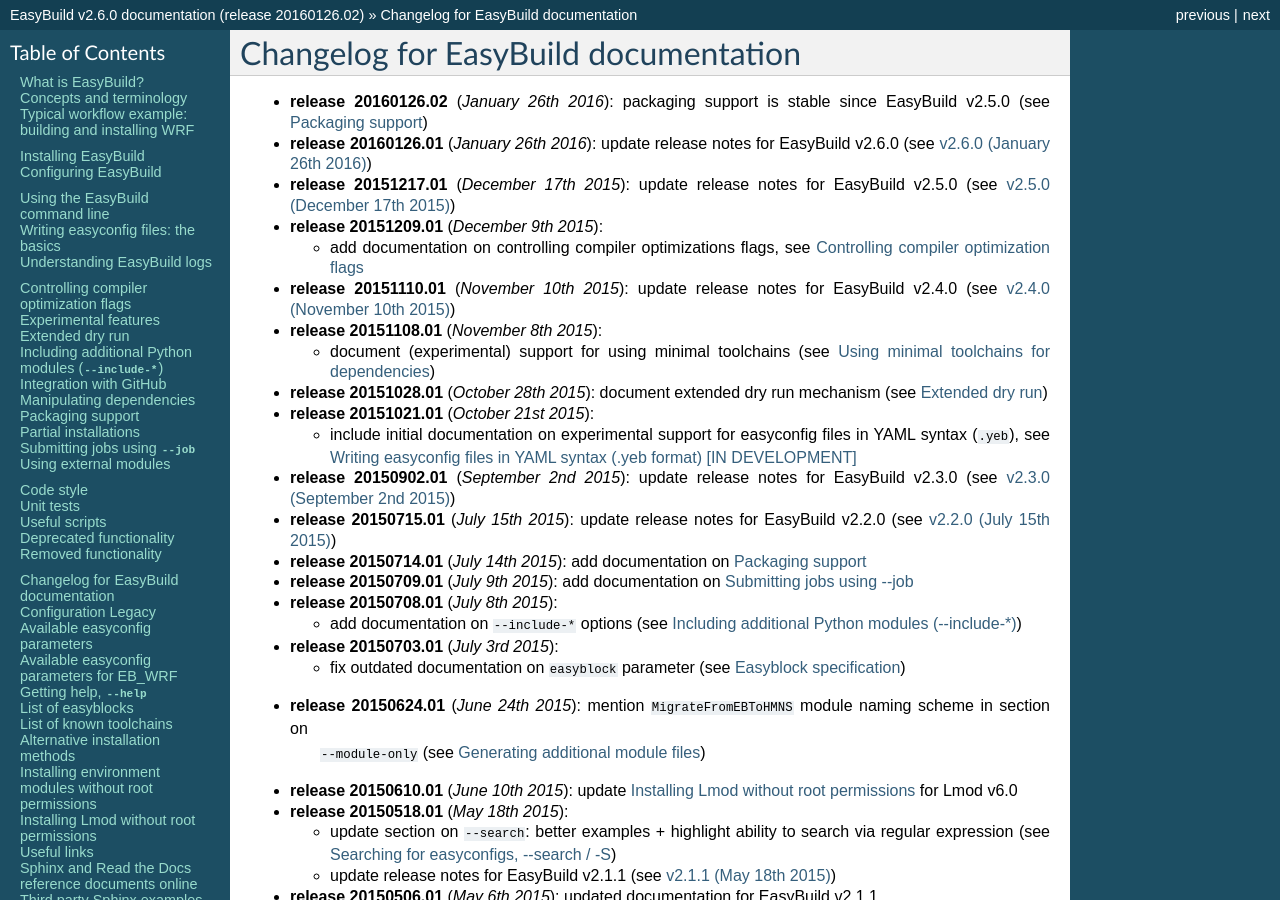
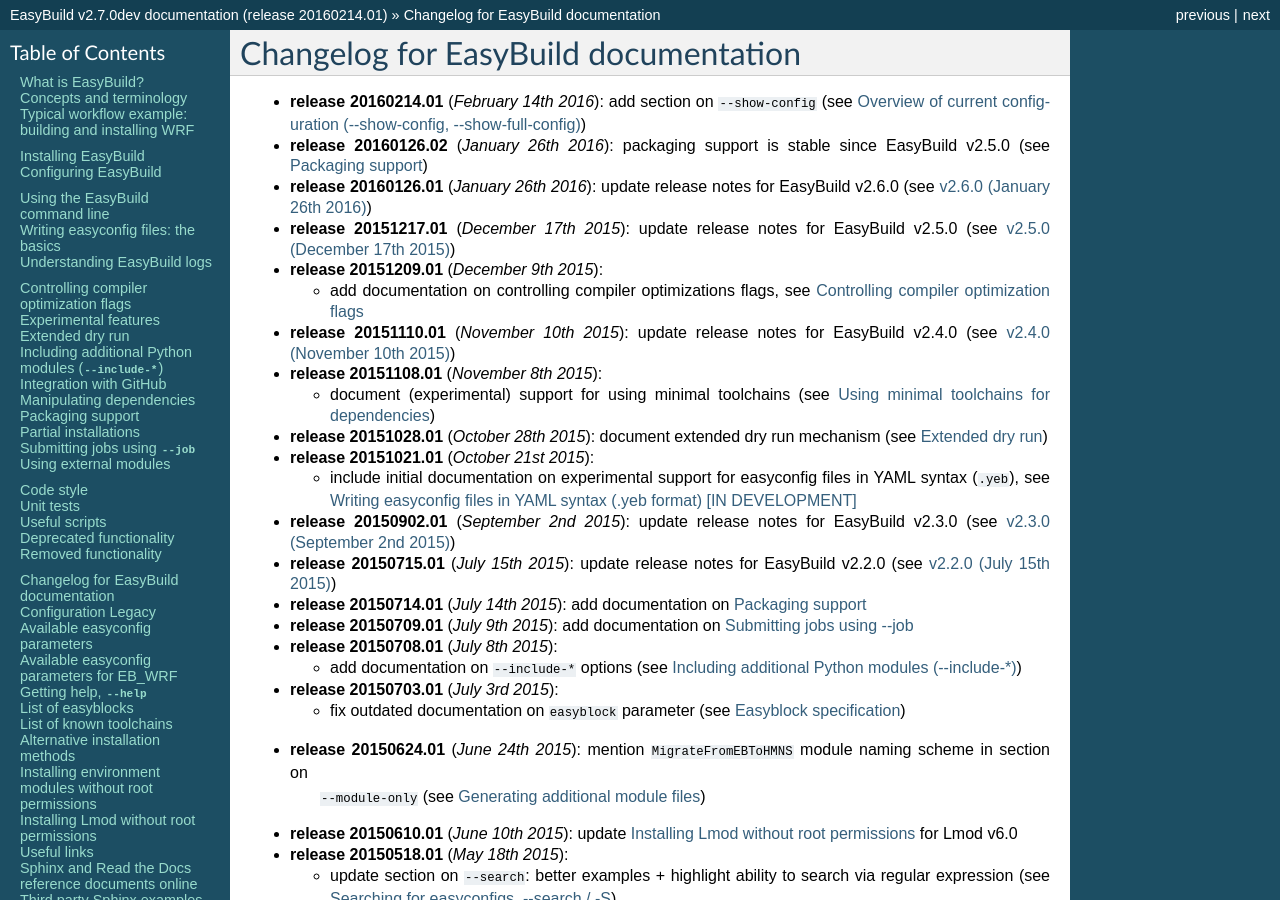
Before and after one commit to easybuilders/easybuild, a Sphinx documentation site: the page built from docs/Changelog.rst, in a window 1280 px wide and 900 px high. Built offline with Sphinx 7.4.7, drawn with Linux system fonts in a browser that asks for light colours; some of the changed text lies outside the part shown.

Commit message:
bump release & update changelog

```diff
--- a/docs/Changelog.rst
+++ b/docs/Changelog.rst
@@ -3,6 +3,7 @@
 Changelog for EasyBuild documentation
 -------------------------------------
 
+* **release 20160214.01** (`February 14th 2016`): add section on ``--show-config`` (see :ref:`configuration_show_config`)
 * **release 20160126.02** (`January 26th 2016`): packaging support is stable since EasyBuild v2.5.0 (see :ref:`packaging_support`)
 * **release 20160126.01** (`January 26th 2016`): update release notes for EasyBuild v2.6.0 (see :ref:`release_notes_eb260`)
 * **release 20151217.01** (`December 17th 2015`): update release notes for EasyBuild v2.5.0 (see :ref:`release_notes_eb250`)
--- a/docs/conf.py
+++ b/docs/conf.py
@@ -41,9 +41,9 @@
 # other places throughout the built documents.
 #
 # The short X.Y version.
-version = '2.6.0'  # this is meant to reference the version of EasyBuild
+version = '2.7.0dev'  # this is meant to reference the version of EasyBuild
 # The full version, including alpha/beta/rc tags.
-release = '20160126.02'  # this is meant to reference the version of the documentation itself
+release = '20160214.01'  # this is meant to reference the version of the documentation itself
 
 # There are two options for replacing |today|: either, you set today to some
 # non-false value, then it is used:
```
